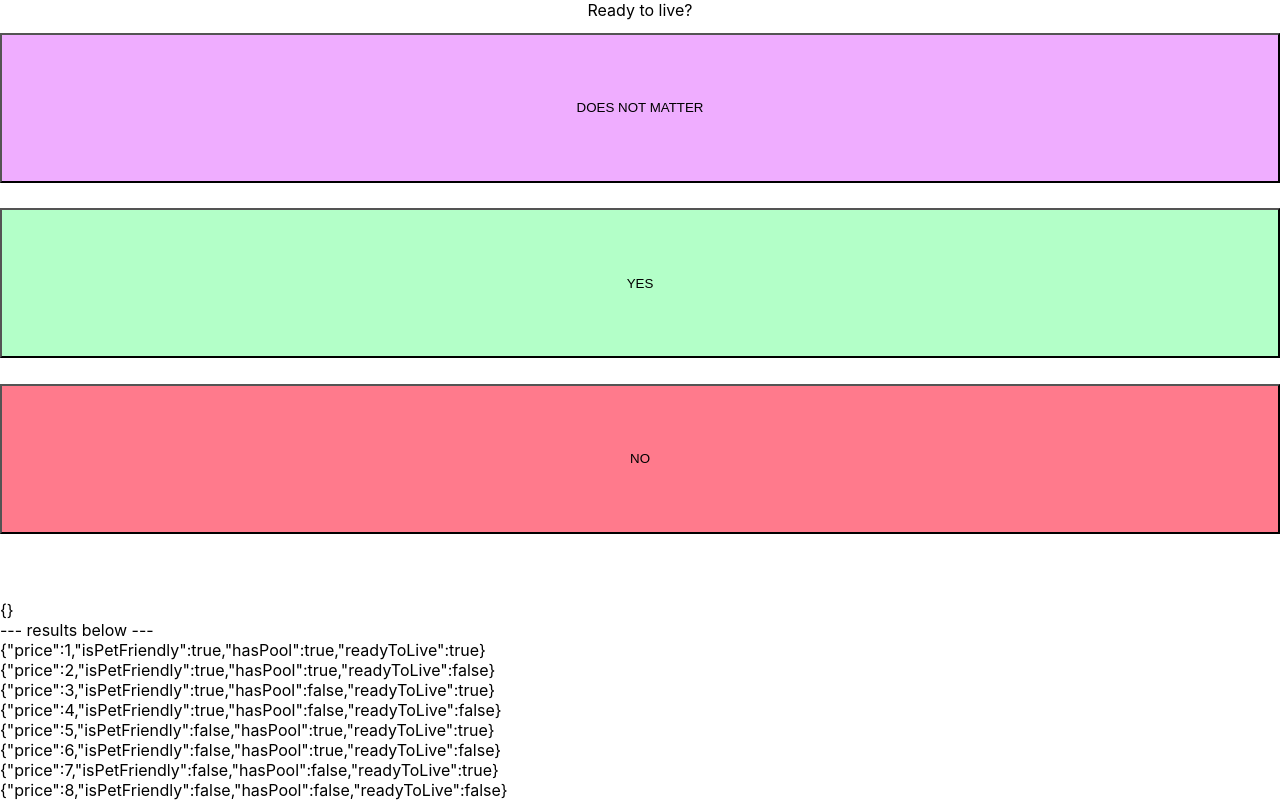
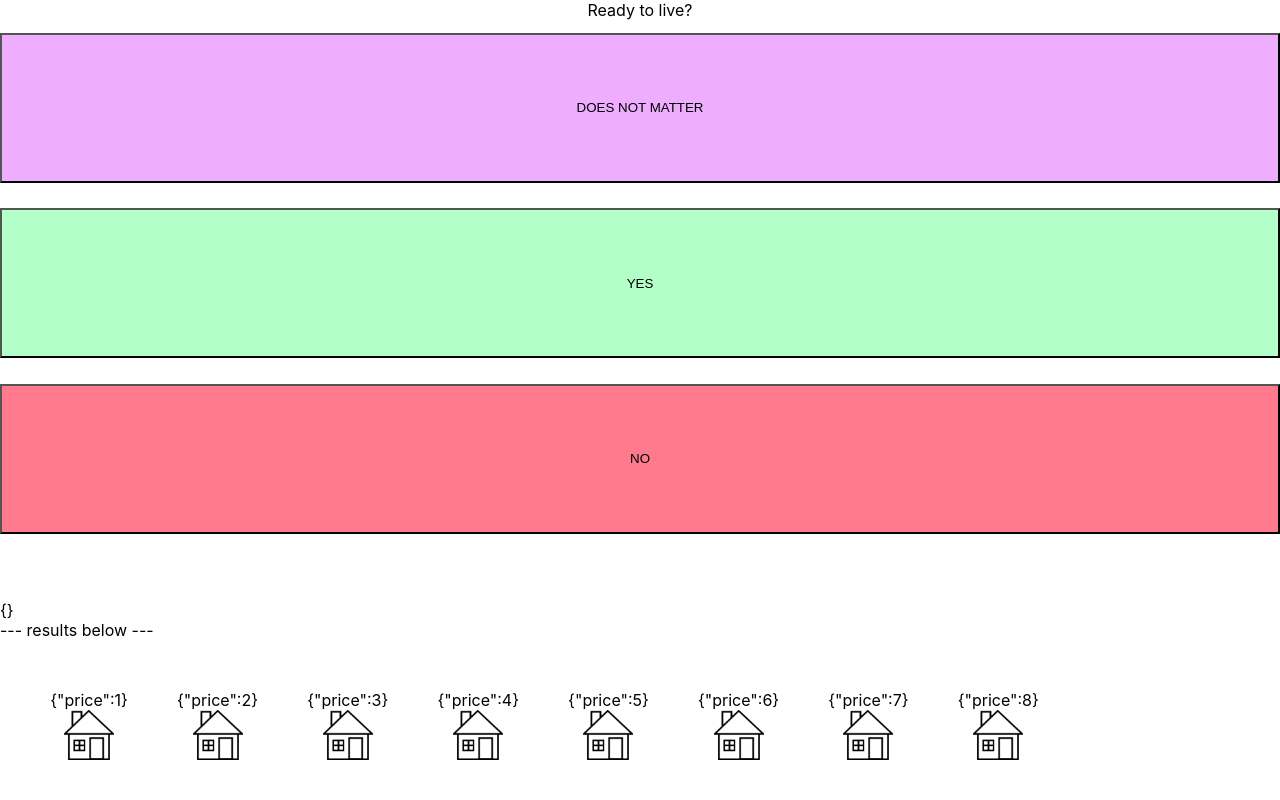
Before and after one commit to Maschroeder1/ihc, a React (Create React App) app in the folder frontend/: page / in a window 1280 px wide. Built offline with nearby package versions, Linux system fonts and the light colour scheme; the HTML template or start-up script is replaced by a standard one.

Commit message:
results show image

```diff
--- a/frontend/src/ApiRequest.js
+++ b/frontend/src/ApiRequest.js
@@ -18,16 +18,18 @@ export default class ApiRequest extends React.Component {
     }
 
     mockApiReturn(request) {
-        return [
-            this.mockApiReturnItemWith(1, true, true, true, request),
+        return (
+            <section style={{ display: "flex", flexDirection: "row", height: '100px', "margin": "2%", "textAlign": "center"}} key={"aluifghsal"} >
+            { [this.mockApiReturnItemWith(1, true, true, true, request),
                 this.mockApiReturnItemWith(2, true, true, false, request),
                 this.mockApiReturnItemWith(3, true, false, true, request),
                 this.mockApiReturnItemWith(4, true, false, false, request),
                 this.mockApiReturnItemWith(5, false, true, true, request),
                 this.mockApiReturnItemWith(6, false, true, false, request),
                 this.mockApiReturnItemWith(7, false, false, true, request),
-            this.mockApiReturnItemWith(8, false, false, false, request)
-        ]
+                this.mockApiReturnItemWith(8, false, false, false, request)] }
+            </section>
+        )
     }
 
     requestApi(request) {
--- a/frontend/src/RentalItem.js
+++ b/frontend/src/RentalItem.js
@@ -30,10 +30,16 @@ export default class RentalItem extends React.Component {
 
     render() {
         return (
-            <><div>{
-                this.isVisible(this.props.currentFilter.PET_FRIENDLY, this.props.currentFilter.POOL, this.props.currentFilter.READY_TO_LIVE) &&
-                <div> { JSON.stringify(this.state) } </div>
-            }</div></>
+            <section style={{ display: "flex", flexDirection: "column", height: '100px', "margin": "2%", "textAlign": "center"}} key={"aluifghsal"} >
+                <div>{
+                    this.isVisible(this.props.currentFilter.PET_FRIENDLY, this.props.currentFilter.POOL, this.props.currentFilter.READY_TO_LIVE) &&
+                    <div> {JSON.stringify({ price: this.state.price })} </div>
+                }</div>
+                <div>{
+                    this.isVisible(this.props.currentFilter.PET_FRIENDLY, this.props.currentFilter.POOL, this.props.currentFilter.READY_TO_LIVE) &&
+                    <img src={require('./house.png')} width={50} height={50} />
+                }</div>
+            </section>
         )
     }
 }
```
Also changed, not shown: frontend/src/house.png (added). Lines whose indentation alone changed are shown as unchanged.
